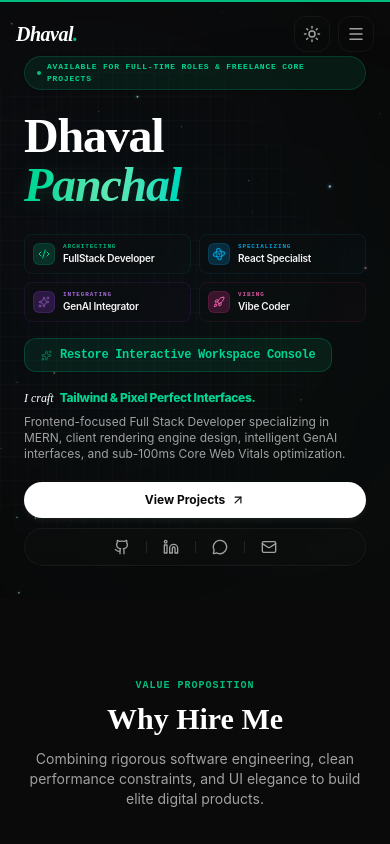
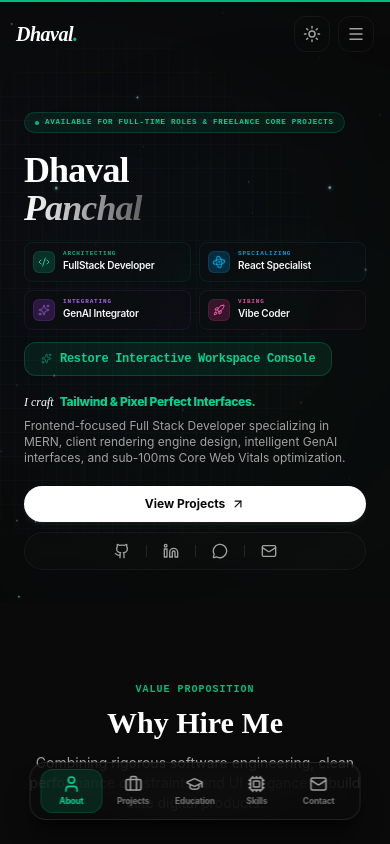
Before and after one commit to Wrap15/My-Portfolio, a React (Vite) app: page / in a window 390 px wide. Shown: the top 844 px of the page. Built offline with nearby package versions, Linux system fonts and the light colour scheme.

Commit message:
feat: add Keshav Restro project and refine UI styles
- Integrate "Keshav Restro" into the project portfolio
- Adjust padding for the about section on small devices
- Restrict hover glare effect on project cards to desktop screens

```diff
--- a/src/App.tsx
+++ b/src/App.tsx
@@ -577,7 +577,7 @@ const Hero = ({ onSlabClick }: { onSlabClick: (tag: string) => void }) => {
   };
 
   return (
-    <section id="about" className="relative lg:min-h-screen flex items-center pt-14 sm:pt-28 pb-8 sm:pb-20 overflow-hidden scroll-mt-20 sm:scroll-mt-24">
+    <section id="about" className="relative lg:min-h-screen flex items-center pt-24 min-[360px]:pt-28 sm:pt-32 pb-8 sm:pb-20 overflow-hidden scroll-mt-20 sm:scroll-mt-24">
       {/* Background Decorative Grid and Glow Elements */}
       <div className="absolute inset-0 bg-[linear-gradient(to_right,#8080800a_1px,transparent_1px),linear-gradient(to_bottom,#8080800a_1px,transparent_1px)] bg-[size:14px_24px] [mask-image:radial-gradient(ellipse_60%_50%_at_30%_50%,#000_75%,transparent_100%)] pointer-events-none" />
       <div className="absolute top-1/4 left-10 w-[500px] h-[500px] bg-emerald-500/[0.08] dark:bg-emerald-500/[0.05] rounded-full blur-[130px] pointer-events-none animate-pulse" />
@@ -603,7 +603,7 @@ const Hero = ({ onSlabClick }: { onSlabClick: (tag: string) => void }) => {
             {/* Status Badge */}
             <motion.div
               variants={itemVariants}
-              className="inline-flex items-center gap-1.5 sm:gap-2 px-3 py-1 sm:px-3.5 sm:py-1.5 rounded-full bg-emerald-400/10 dark:bg-emerald-500/10 border border-emerald-500/20 text-emerald-600 dark:text-emerald-400 text-[7px] min-[360px]:text-[8px] sm:text-[9.5px] font-bold font-mono uppercase tracking-wider min-[360px]:tracking-widest select-none cursor-default mb-6 sm:mb-9 shrink-0 shadow-sm"
+              className="inline-flex items-center gap-1.5 sm:gap-2 px-2.5 py-1 sm:px-3 sm:py-1.5 rounded-full bg-emerald-400/10 dark:bg-emerald-500/10 border border-emerald-500/20 text-emerald-600 dark:text-emerald-400 text-[6.5px] min-[360px]:text-[7.5px] sm:text-[9px] font-bold font-mono uppercase tracking-wider min-[360px]:tracking-widest select-none cursor-default mb-5 sm:mb-8 shrink-0 shadow-sm"
             >
               <span className="relative flex h-1 w-1 sm:h-1.5 sm:w-1.5">
                 <span className="animate-ping absolute inline-flex h-full w-full rounded-full bg-emerald-400 opacity-75"></span>
@@ -614,10 +614,10 @@ const Hero = ({ onSlabClick }: { onSlabClick: (tag: string) => void }) => {
 
             <motion.h1
               variants={itemVariants}
-              className="text-4xl min-[360px]:text-5xl sm:text-7xl md:text-[5.5rem] lg:text-[6rem] font-serif font-extrabold leading-[0.9] mb-4 sm:mb-6 text-neutral-950 dark:text-white tracking-tight relative select-none"
+              className="text-3xl min-[360px]:text-4xl sm:text-7xl md:text-[5.5rem] font-serif font-bold leading-[0.95] mb-3 sm:mb-5 text-neutral-950 dark:text-white tracking-tight relative"
             >
               Dhaval
-              <span className="block bg-gradient-to-r from-emerald-600 via-emerald-500 to-teal-500 dark:from-emerald-400 dark:via-emerald-300 dark:to-teal-400 bg-clip-text text-transparent italic mt-1.5 pb-1 pr-4 drop-shadow-[0_2px_10px_rgba(16,185,129,0.15)]">Panchal</span>
+              <span className="block text-gradient italic mt-1 pb-1 pr-4">Panchal</span>
               {/* Technical aesthetic coordinates overlay */}
               <span className="absolute -top-3.5 right-6 text-[8px] font-mono text-neutral-400/50 dark:text-neutral-500/30 tracking-[0.25em] select-none hidden sm:inline-block">
                 SYS_LOC [23° N, 72° E]
@@ -627,9 +627,9 @@ const Hero = ({ onSlabClick }: { onSlabClick: (tag: string) => void }) => {
             {/* Premium Interactive Bento-Style Slabs */}
             <motion.div
               variants={itemVariants}
-              className="mb-4 sm:mb-6 mt-2 sm:mt-3 w-full"
+              className="mb-3 sm:mb-5 w-full"
             >
-              <div className="grid grid-cols-2 md:grid-cols-4 gap-2 sm:gap-3 w-full">
+              <div className="grid grid-cols-2 md:grid-cols-4 gap-1 min-[340px]:gap-1.5 min-[360px]:gap-2 sm:gap-2.5 w-full">
                 <HeroSlab
                   label="Architecting"
                   title="FullStack Developer"
@@ -2506,19 +2506,86 @@ const ScrollToTop = () => {
     <AnimatePresence>
       {isVisible && (
         <motion.button
-          initial={{ opacity: 0, scale: 0.5, y: 20 }}
+          initial={{ opacity: 0, scale: 0.5, y: 15 }}
           animate={{ opacity: 1, scale: 1, y: 0 }}
-          exit={{ opacity: 0, scale: 0.5, y: 20 }}
+          exit={{ opacity: 0, scale: 0.5, y: 15 }}
           whileHover={{ scale: 1.1, backgroundColor: '#10b981' }}
           whileTap={{ scale: 0.9 }}
           onClick={scrollToTop}
-          className="fixed bottom-8 right-8 z-50 p-4 rounded-full bg-neutral-900 dark:bg-emerald-500 text-white shadow-2xl border border-white/10 dark:border-none flex items-center justify-center transition-colors group"
+          className="fixed bottom-28 right-6 md:bottom-8 md:right-8 z-50 p-3.5 sm:p-4 rounded-full bg-neutral-900 dark:bg-emerald-500 text-white shadow-2xl border border-white/10 dark:border-none flex items-center justify-center transition-colors group"
           aria-label="Scroll to top"
         >
-          <ArrowUp size={24} className="group-hover:animate-bounce" />
+          <ArrowUp size={22} className="group-hover:animate-bounce" />
         </motion.button>
       )}
     </AnimatePresence>
+  );
+};
+
+const MobileDock = ({ activeSection }: { activeSection: string }) => {
+  const dockSections = [
+    { name: 'About', id: 'about', icon: User },
+    { name: 'Projects', id: 'projects', icon: Briefcase },
+    { name: 'Education', id: 'education', icon: GraduationCap },
+    { name: 'Skills', id: 'skills', icon: Cpu },
+    { name: 'Contact', id: 'contact', icon: Mail }
+  ];
+
+  const handleDockClick = (id: string) => {
+    playNavClickSound();
+    if (typeof window !== 'undefined' && typeof navigator !== 'undefined' && navigator.vibrate) {
+      navigator.vibrate(20);
+    }
+    const el = document.getElementById(id);
+    if (el) {
+      el.scrollIntoView({ behavior: 'smooth' });
+    }
+  };
+
+  return (
+    <div className="fixed bottom-6 left-1/2 -translate-x-1/2 z-[45] md:hidden w-[90%] max-w-[380px] xs:max-w-xs px-2.5">
+      <div className="bg-white/70 dark:bg-neutral-950/75 border border-neutral-200/50 dark:border-white/10 backdrop-blur-xl rounded-2xl shadow-xl shadow-neutral-900/10 dark:shadow-black/50 px-2.5 py-1.5 flex items-center justify-around w-full">
+        {dockSections.map((sec) => {
+          const Icon = sec.icon;
+          const isActive = activeSection.toLowerCase() === sec.id;
+          return (
+            <button
+              key={sec.id}
+              onClick={() => handleDockClick(sec.id)}
+              className="relative py-1 flex flex-col items-center justify-center rounded-xl transition-all duration-300 group focus:outline-none flex-1 min-h-[44px]"
+              aria-label={`Scroll to ${sec.name}`}
+            >
+              <AnimatePresence>
+                {isActive && (
+                  <motion.div
+                    layoutId="activeDockIndicator"
+                    className="absolute inset-0 bg-emerald-500/10 dark:bg-emerald-500/15 rounded-xl border border-emerald-500/20"
+                    transition={{ type: 'spring', stiffness: 380, damping: 28 }}
+                  />
+                )}
+              </AnimatePresence>
+              <Icon
+                size={18}
+                className={cn(
+                  "transition-transform duration-300 group-active:scale-90 relative z-10",
+                  isActive
+                    ? "text-emerald-500 dark:text-emerald-400 scale-105"
+                    : "text-neutral-500 dark:text-neutral-400"
+                )}
+              />
+              <span className={cn(
+                "text-[8.5px] font-bold tracking-tight mt-0.5 transition-colors duration-300 font-sans relative z-10",
+                isActive
+                  ? "text-emerald-600 dark:text-emerald-400"
+                  : "text-neutral-400 dark:text-neutral-500"
+              )}>
+                {sec.name}
+              </span>
+            </button>
+          );
+        })}
+      </div>
+    </div>
   );
 };
 
@@ -2766,6 +2833,7 @@ export default function App() {
         <Contact />
 
         <ScrollToTop />
+        <MobileDock activeSection={activeSection} />
 
         {/* Reading Scroll Progress Indicator */}
         <div className="fixed top-0 left-0 right-0 h-1 bg-transparent z-[60] select-none pointer-events-none">
--- a/src/components/ProjectCard.tsx
+++ b/src/components/ProjectCard.tsx
@@ -146,7 +146,7 @@ export const ProjectCard: React.FC<ProjectCardProps> = ({ project, index, onClic
 
       {/* Premium subtle glare sweep effect */}
       <div className="pointer-events-none absolute inset-0 rounded-[24px] overflow-hidden z-15">
-        <div className="absolute top-[-50%] bottom-[-50%] w-[45%] -translate-x-full rotate-[25deg] bg-gradient-to-r from-transparent via-white/20 dark:via-emerald-400/[0.08] to-transparent transition-transform duration-1000 ease-[cubic-bezier(0.16,1,0.3,1)] group-hover:translate-x-[300%]" />
+        <div className="absolute top-[-50%] bottom-[-50%] w-[45%] -translate-x-full rotate-[25deg] bg-gradient-to-r from-transparent via-white/20 dark:via-emerald-400/[0.08] to-transparent transition-transform duration-1000 ease-[cubic-bezier(0.16,1,0.3,1)] md:group-hover:translate-x-[300%]" />
       </div>
 
       <div style={{ transform: 'translateZ(10px)', transformStyle: 'preserve-3d' }} className="w-full h-full relative z-20 flex flex-col justify-between">
--- a/src/constants.ts
+++ b/src/constants.ts
@@ -38,6 +38,38 @@ export interface Skill {
 }
 
 export const PROJECTS: Project[] = [
+  {
+    id: '5',
+    title: 'Keshav Restro',
+    category: 'Web Application',
+    date: 'June 2026',
+    description: 'A premium, highly interactive digital dining and restaurant layout system styled for 100% pure vegetarian cuisine. Integrates custom circular filters, allergen alerts, dynamic table layout selection, invoices synced via LocalStorage, and professional fluid animations.',
+    tags: ['React 18', 'Vite', 'Tailwind CSS', 'Framer Motion', 'LocalStorage', 'Component-Driven UI'],
+    image: 'https://s.wordpress.com/mshots/v1/https%3A%2F%2Fkeshav-veg-restro.vercel.app%2F?w=800&h=600',
+    link: 'https://keshav-veg-restro.vercel.app/',
+    githubLink: 'https://github.com/Wrap15/KeshavVegRestro',
+    metrics: [
+      { label: 'Menu Catalog Size', value: '150+ Items', description: 'Extensive range of premium dishes and localized street food items' },
+      { label: 'Dine-In Table Selector', value: '12 Tables', description: 'Visual map coordinating customer seat layouts with invoices' },
+      { label: 'Fast Animation Curves', value: '60 FPS', description: 'Hardware-accelerated item flips, heart beats, and hover shine sweeps' }
+    ],
+    problemStatement: 'Digital menus are frequently static and lack real-world customer convenience. Customers cannot visualize table allocations, verify ingredient warnings dynamically, or reorder instantly from localized past invoices.',
+    solutionProvided: 'Built an elegant React platform featuring Swiggy-style circular filters, an interactive dine-in table mapping system, and a robust cart panel with promo codes. Created automatic allergen logic recognizing Gluten (bread/pav) and Dairy (butter) loadouts, plus an incremental preparation timer dashboard.',
+    performanceDetails: 'Structured clean Tailwind CSS styles for rapid rendering with sub-second lazy shimmers. Offloaded menu list modifications and detailed modals directly to state blocks, implementing custom Spring physics loops on all hover states and button scaling interactions.',
+    learnings: 'Aquired knowledge on responsive viewport mapping (bottom-left scroll bounds), full multi-column layout footers, and storing invoice caches successfully offline first.',
+    features: [
+      '🍽️ Fluid Table Grid — Renders a custom seat reservation dashboard syncing order lists directly to occupied stations.',
+      '🌶️ Circular Swiggy Filter — Fast, responsive category dials featuring custom street food items (Dabeli, Frankie, Moong Dal Chilla).',
+      '🥗 Smart Allergen Warnings — Instant detection dynamically highlights Gluten and Dairy ingredients to ensure dietary safety.',
+      '⚡ Order Preparation Tracker — Real-time progress timeline simulating master chef preparations, packaging, and serving stages.'
+    ],
+    architecture: [
+      'Component Isolation: Keeps CartSidebars, custom filters, and detail grids perfectly responsive.',
+      'Persistent Invoice Cache: Keeps client purchase history cached inside local browser storage.',
+      'Active Touch Feedback: Includes subtle vibrate patterns on mobile to provide clear tactile responses.'
+    ],
+    challenges: 'Handling large-scale lists (150+ items) without causing mobile redraw lag. Resolved by building light SVG placeholder shimmers and offloading complex filter triggers into isolated render loops.'
+  },
   {
     id: '6',
     title: 'OnlyProfit',
```
